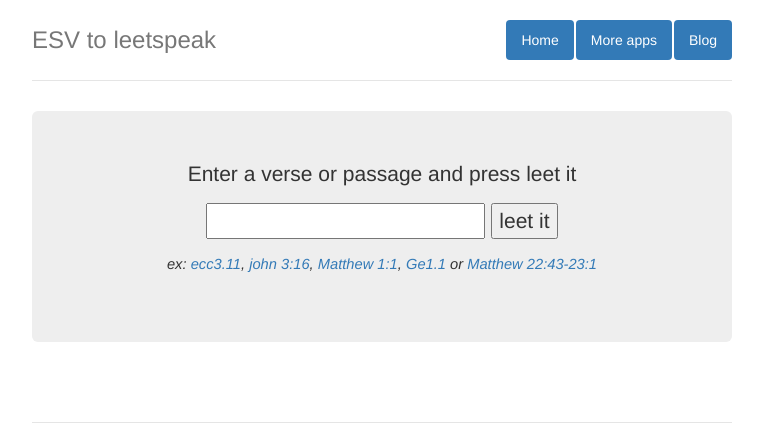
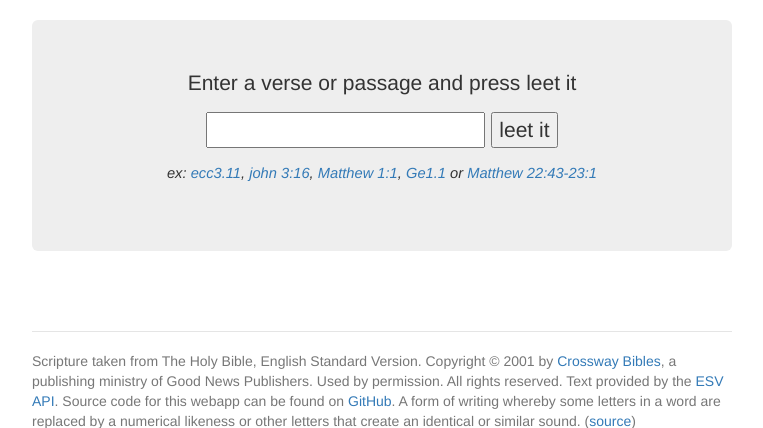
Before and after one commit to orjanv/ESVtoLeetFlaskApp, a Flask app: page / in a window 1280 px wide. Shown: the top 428 px of the page, without its empty margins (258-1021 px from the left). Run offline with Flask 2, Linux system fonts and the light colour scheme; data that the repository does not hold is empty; some libraries are stand-ins or nearby versions.

Commit message:
minor updates

```diff
--- a/templates/index.html
+++ b/templates/index.html
@@ -15,18 +15,6 @@
     </head>
 <body>
 <div class="container">
-    <div class="header">
-        <nav>
-            <ul class="nav nav-pills pull-right">
-                <li role="presentation" class="active"><a href="/esvtoleet">Home</a>
-                <li role="presentation" class="active"><a href="/">More apps</a>
-                <li role="presentation" class="active"><a href="http://moon.hoyd.net">Blog</a>
-                </li>
-            </ul>
-        </nav>
-        <h3 class="text-muted">ESV to leetspeak</h3>
-    </div>
-
     <div class="jumbotron">
         <div class="lead">
             <p>Enter a verse or passage and press leet it</p>
```
Also changed, not shown: README.md.
